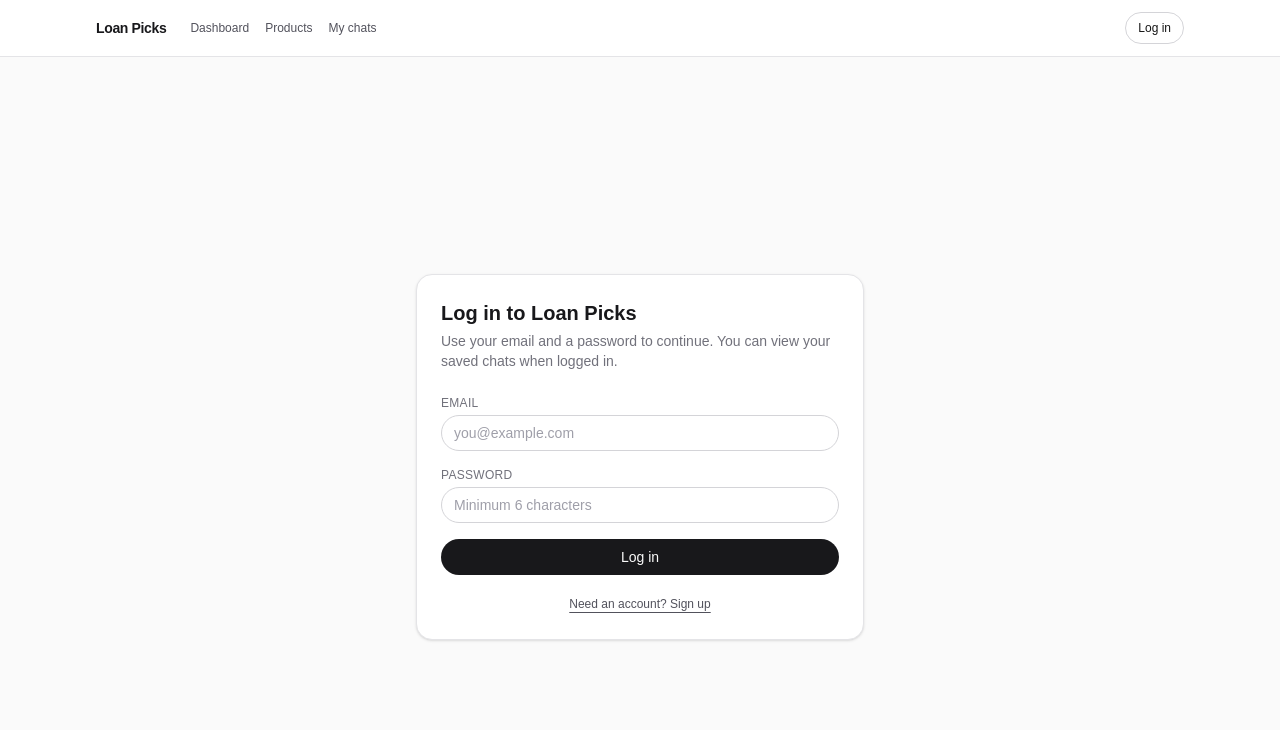
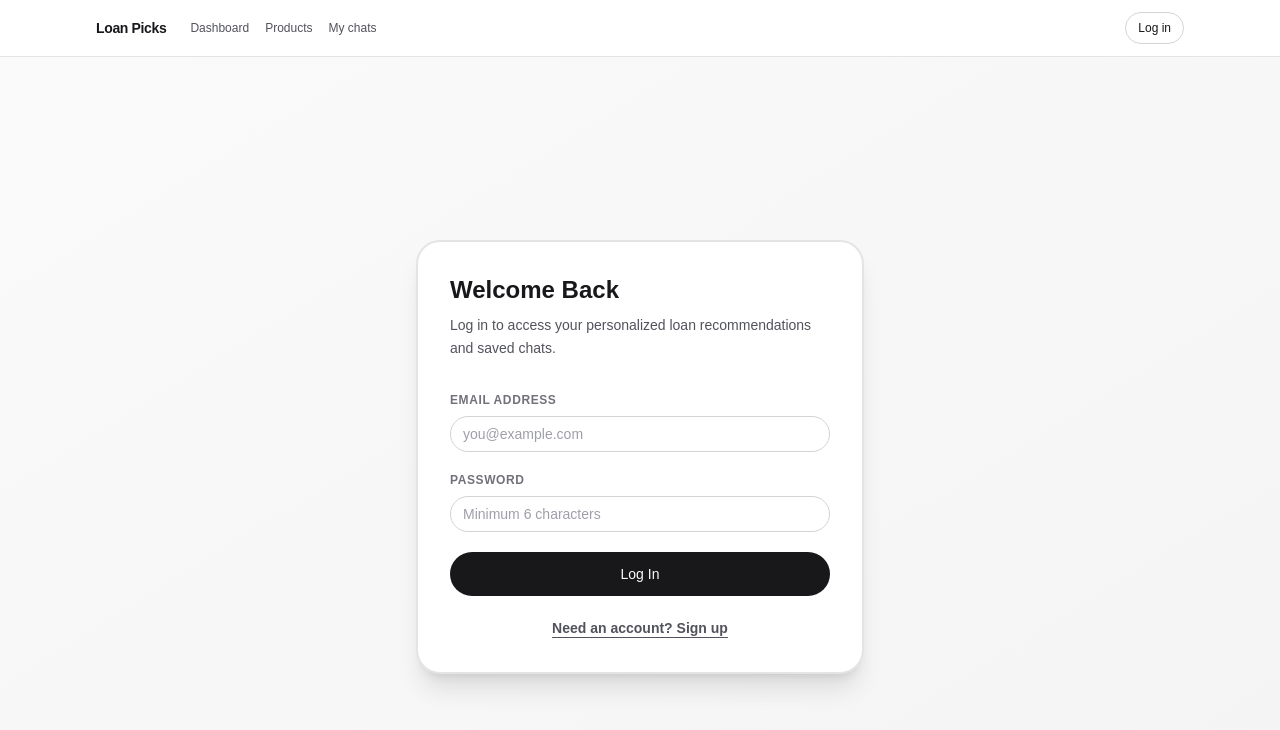
Before and after one commit to SagarKapoorin/ClickPe, a Next.js app: page /auth in a window 1280 px wide. Shown: the top 730 px of the page. Built offline with nearby package versions, Linux system fonts and the light colour scheme; no server answers.

Commit message:
Updated page.tsx

```diff
--- a/app/auth/page.tsx
+++ b/app/auth/page.tsx
@@ -1,6 +1,6 @@
 "use client";
 
-import { useEffect, useState } from "react";
+import { useEffect, useState, Suspense } from "react";
 import { useRouter, useSearchParams } from "next/navigation";
 import { supabaseClient } from "@/lib/supabase-client";
 import { Button } from "@/components/ui/button";
@@ -8,7 +8,7 @@
 
 type AuthMode = "login" | "signup";
 
-export default function AuthPage() {
+function AuthPageContent() {
   const [mode, setMode] = useState<AuthMode>("login");
   const [email, setEmail] = useState("");
   const [password, setPassword] = useState("");
@@ -98,18 +98,20 @@
   };
 
   return (
-    <div className="flex min-h-screen items-center justify-center bg-zinc-50 px-4 dark:bg-black">
-      <div className="w-full max-w-md rounded-2xl border border-zinc-200 bg-white p-6 shadow-sm dark:border-zinc-800 dark:bg-zinc-950">
-        <h1 className="mb-1 text-xl font-semibold text-zinc-900 dark:text-zinc-50">
-          {mode === "login" ? "Log in to Loan Picks" : "Create your account"}
+    <div className="flex min-h-screen items-center justify-center bg-gradient-to-br from-zinc-50 to-zinc-100 px-4 dark:from-zinc-950 dark:to-black">
+      <div className="w-full max-w-md rounded-3xl border-2 border-zinc-200 bg-white p-8 shadow-xl dark:border-zinc-800 dark:bg-zinc-950">
+        <h1 className="mb-2 text-2xl font-bold text-zinc-900 dark:text-zinc-50">
+          {mode === "login" ? "Welcome Back" : "Create Account"}
         </h1>
-        <p className="mb-6 text-sm text-zinc-500 dark:text-zinc-400">
-          Use your email and a password to continue. You can view your saved chats when logged in.
+        <p className="mb-8 text-sm leading-relaxed text-zinc-600 dark:text-zinc-400">
+          {mode === "login"
+            ? "Log in to access your personalized loan recommendations and saved chats."
+            : "Sign up to get started with personalized loan recommendations and AI assistance."}
         </p>
-        <div className="space-y-4">
-          <div className="space-y-1">
-            <div className="text-xs font-medium uppercase tracking-wide text-zinc-500 dark:text-zinc-400">
-              Email
+        <div className="space-y-5">
+          <div className="space-y-2">
+            <div className="text-xs font-bold uppercase tracking-wider text-zinc-500 dark:text-zinc-400">
+              Email Address
             </div>
             <Input
               type="email"
@@ -118,8 +120,8 @@
               placeholder="you@example.com"
             />
           </div>
-          <div className="space-y-1">
-            <div className="text-xs font-medium uppercase tracking-wide text-zinc-500 dark:text-zinc-400">
+          <div className="space-y-2">
+            <div className="text-xs font-bold uppercase tracking-wider text-zinc-500 dark:text-zinc-400">
               Password
             </div>
             <Input
@@ -130,25 +132,26 @@
             />
           </div>
           {error && (
-            <div className="text-xs text-red-500">
+            <div className="rounded-xl bg-red-50 p-3 text-xs font-semibold text-red-600 dark:bg-red-950/50 dark:text-red-400">
               {error}
             </div>
           )}
           <Button
             className="w-full"
+            size="lg"
             onClick={handleSubmit}
             disabled={loading}
           >
             {loading
               ? "Please wait..."
               : mode === "login"
-              ? "Log in"
-              : "Sign up"}
+              ? "Log In"
+              : "Sign Up"}
           </Button>
           <button
             type="button"
             onClick={handleToggleMode}
-            className="w-full text-center text-xs text-zinc-600 underline underline-offset-4 dark:text-zinc-400"
+            className="w-full text-center text-sm font-semibold text-zinc-600 underline underline-offset-4 transition-colors hover:text-zinc-900 dark:text-zinc-400 dark:hover:text-zinc-100"
           >
             {mode === "login"
               ? "Need an account? Sign up"
@@ -159,3 +162,11 @@
     </div>
   );
 }
+
+export default function AuthPage() {
+  return (
+    <Suspense>
+      <AuthPageContent />
+    </Suspense>
+  );
+}
```
